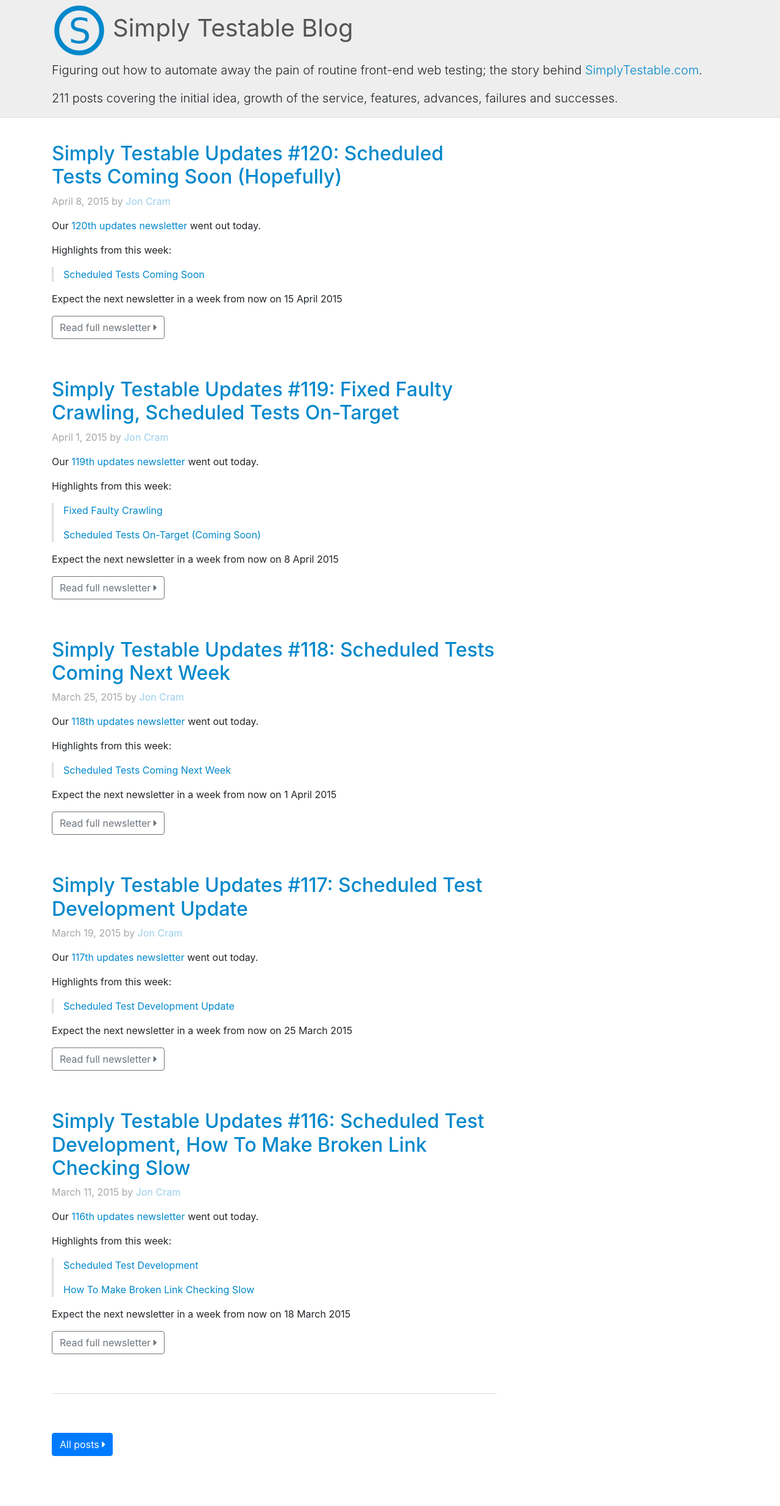
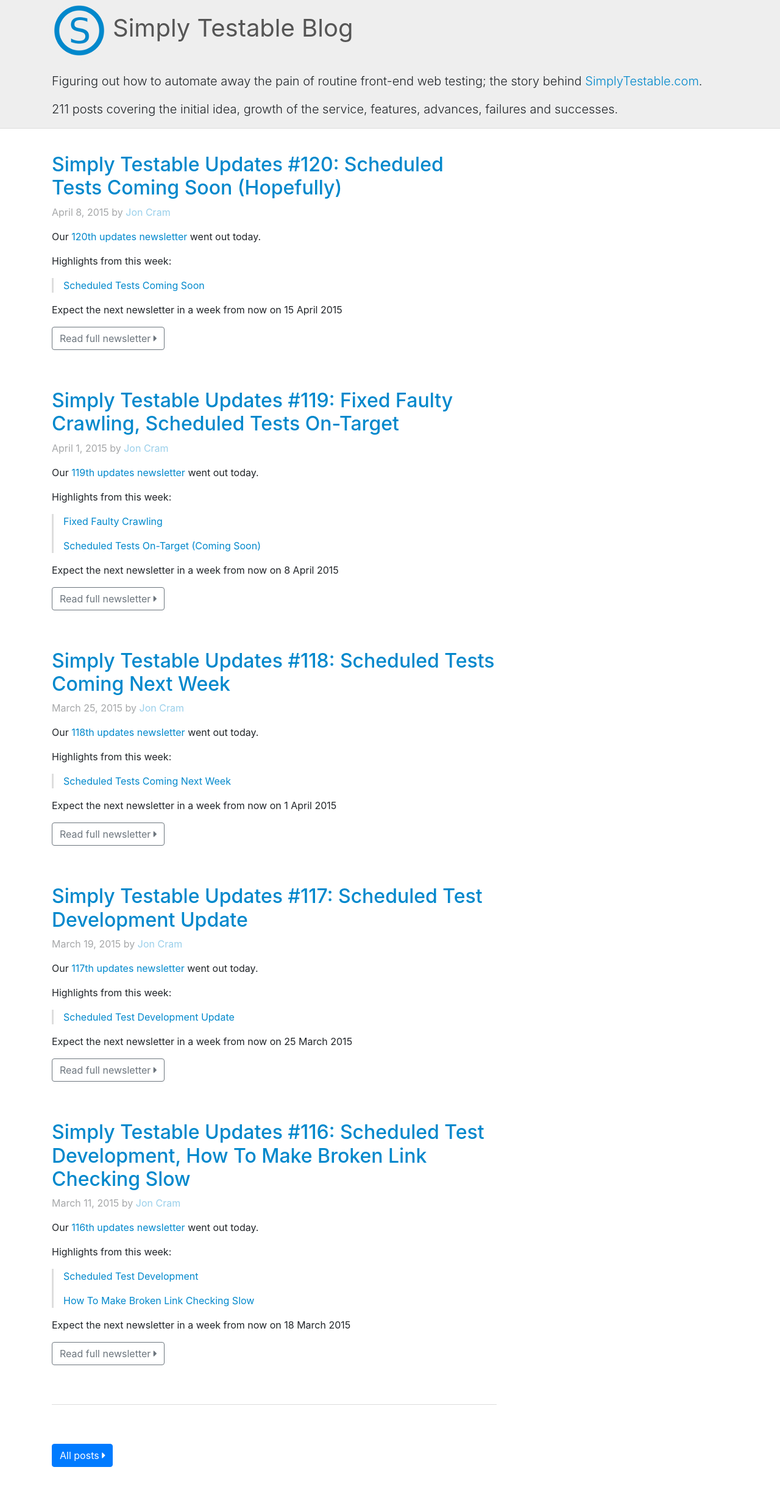
Before and after one commit to webignition/blog.simplytestable.com, a Jekyll site: the page built from index.html, in a window 1280 px wide. Shown: the whole page at 61% size. Built offline with Jekyll 4.4.1, drawn with Linux system fonts in a browser that asks for light colours; nearby versions of some CDN libraries.

Commit message:
Fix header name alignment

```diff
--- a/assets/css/foo.css
+++ b/assets/css/foo.css
@@ -12,9 +12,10 @@ header .name {
   display: block;
   color: #555;
   margin-bottom: 24px;
-  font-size: 2rem;
+  font-size: 1.6rem;
   padding-left: 100px;
   text-decoration: none;
+  margin-top: 24px;
 }
 
 header .name:hover {
@@ -24,6 +25,7 @@ header .name:hover {
 @media (min-width: 768px) {
   header .name {
     font-size: 2.5rem;
+    margin-top: 0;
   }
 }
 
@@ -42,6 +44,10 @@ header .name:before {
   header .header-main {
     padding-top: 1rem;
   }
+}
+
+.header-main .lead.intro {
+  margin-top: 42px;
 }
 
 .post.post-listed {
```
